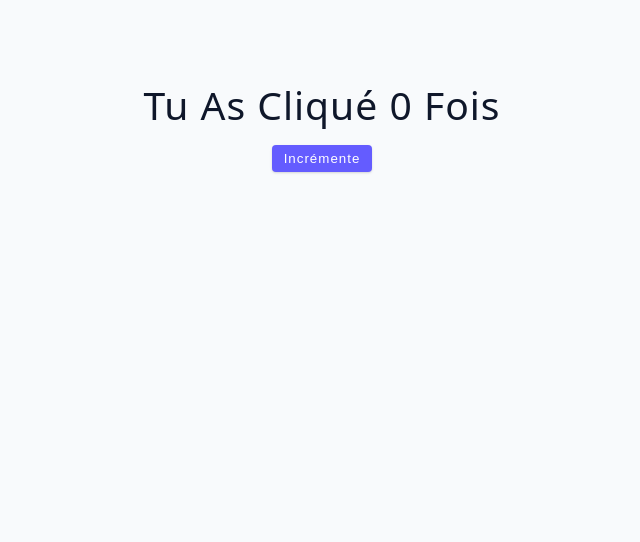
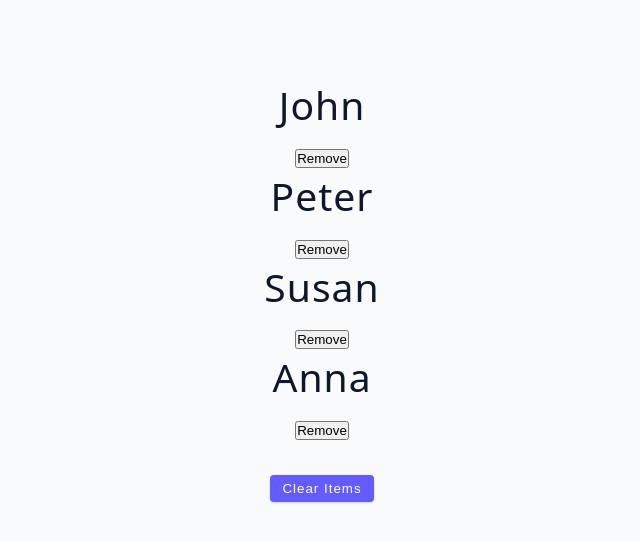
Before and after one commit to BambaThiam/React, a React (Vite) app in the folder 03-React avancé/: page / in a window 1280 px wide. Shown: the top 542 px of the page, without its empty margins (318-958 px from the left). Built offline with nearby package versions, Linux system fonts and the light colour scheme.

Commit message:
usestate-array_ex

```diff
--- a/03-React avancé/src/App.jsx
+++ b/03-React avancé/src/App.jsx
@@ -1,4 +1,4 @@
-import Starter from './tutorial/01-useState/starter/02-useState-basics'
+import Starter from './tutorial/01-useState/starter/03-useState-array.jsx'
 
 function App() {
   return (
--- a/03-React avancé/src/tutorial/01-useState/starter/03-useState-array.jsx
+++ b/03-React avancé/src/tutorial/01-useState/starter/03-useState-array.jsx
@@ -1,5 +1,35 @@
+import { useState } from 'react'
+import { data } from '../../../data'
+
 const UseStateArray = () => {
-  return <h2>useState array example</h2>;
-};
+  const [people, setPeople] = useState(data)
 
-export default UseStateArray;
+  const removeItem = (id) => {
+    let newPeople = people.filter((person) => person.id !== id)
+    setPeople(newPeople)
+    data.filter(person)
+  }
+
+  return (
+    <div>
+      {people.map((person) => {
+        const { id, name } = person
+        return (
+          <div key={id} className="item">
+            <h2>{name}</h2>
+            <button onClick={() => removeItem(id)}>Remove</button>
+          </div>
+        )
+      })}
+      <button
+        className="btn"
+        style={{ marginTop: '2rem' }}
+        onClick={() => setPeople([])}
+      >
+        clear items
+      </button>
+    </div>
+  )
+}
+
+export default UseStateArray
```
